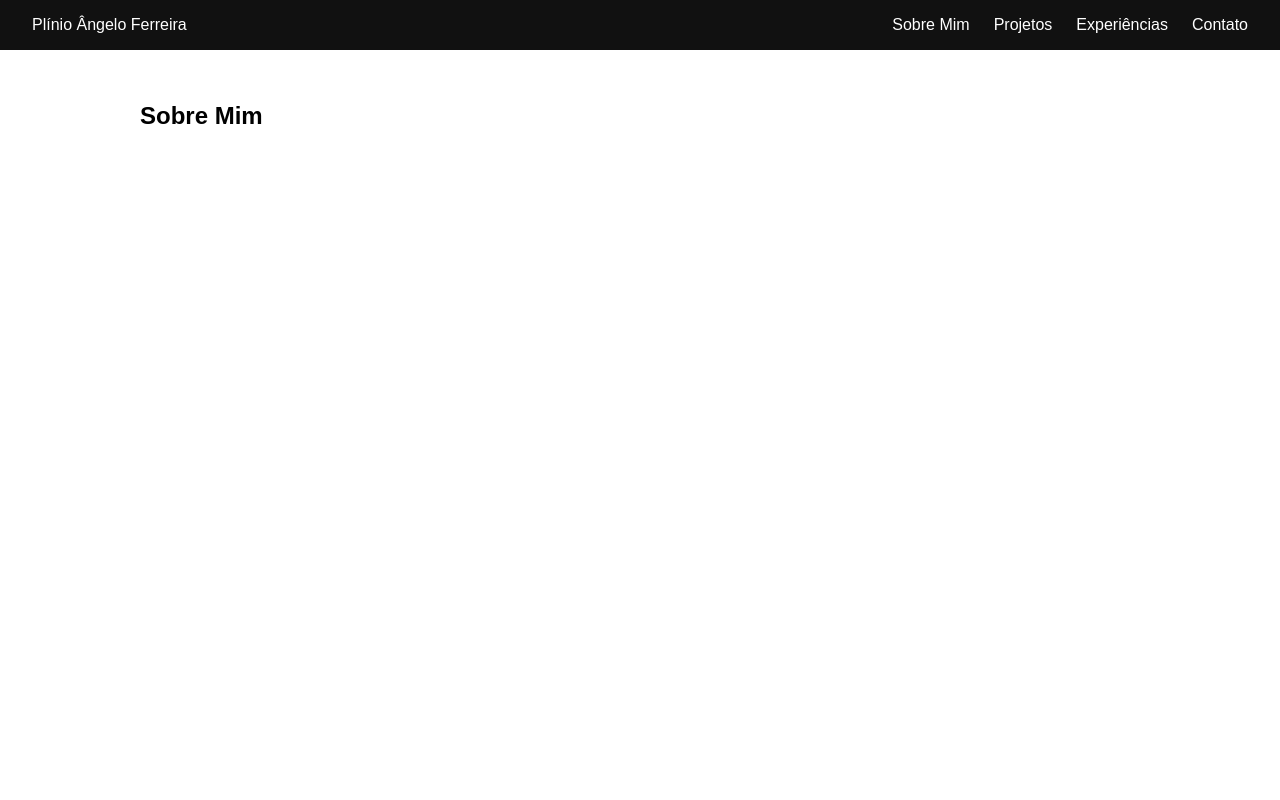
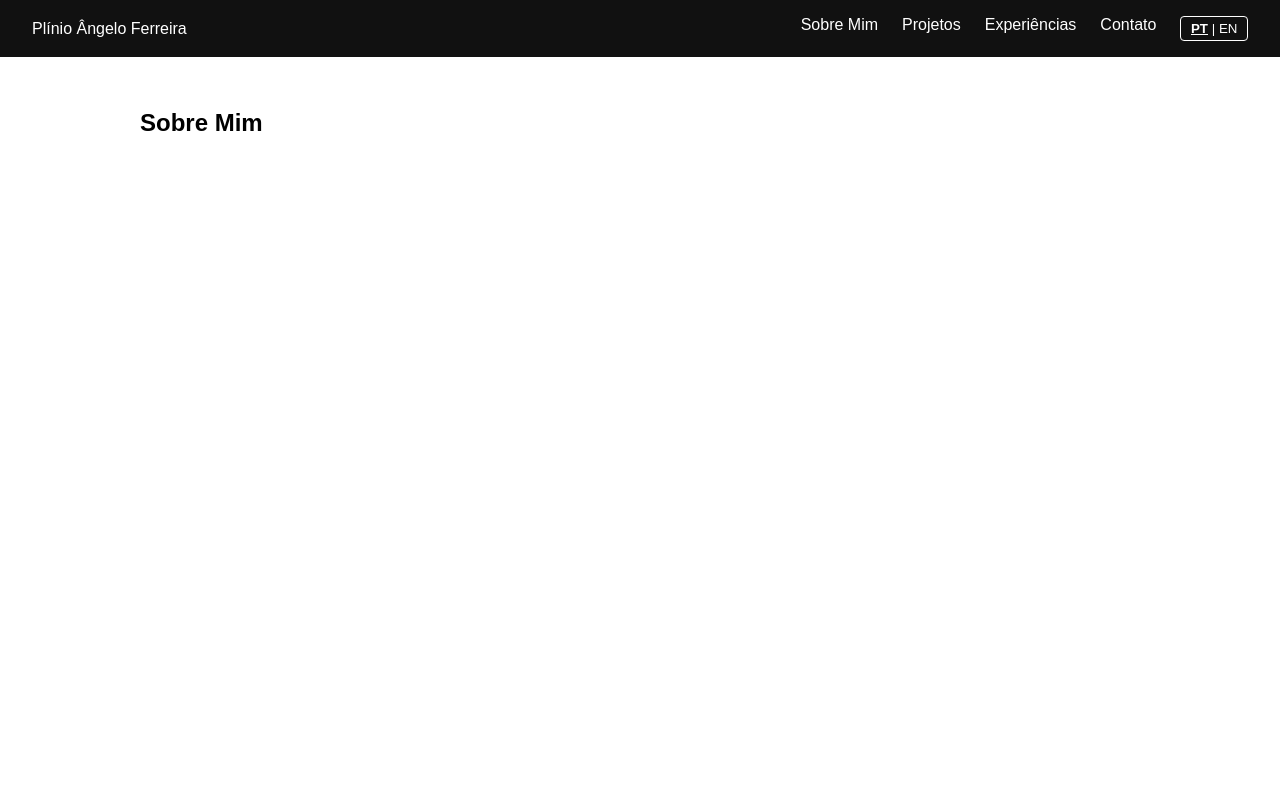
Before and after one commit to afplinio/portfolio, a React app: page / in a window 1280 px wide. Shown: the top 800 px of the page. Built offline with nearby package versions, Linux system fonts and the light colour scheme; the HTML template or start-up script is replaced by a standard one.

Commit message:
Adiciona troca de idioma PT/EN

```diff
--- a/src/App.jsx
+++ b/src/App.jsx
@@ -1,25 +1,34 @@
+import { useState } from 'react'
 import Header from './components/Header'
 import Footer from './components/Footer'
+import { translations } from './data/translations'
 
 function App() {
+  const [lang, setLang] = useState('pt')
+  const t = translations[lang]
+
+  function alternarIdioma() {
+    setLang(lang === 'pt' ? 'en' : 'pt')
+  }
+
   return (
     <>
-      <Header />
+      <Header t={t.header} lang={lang} onToggleLang={alternarIdioma} />
       <main>
         <section id="sobre">
-          <h2>Sobre Mim</h2>
+          <h2>{t.header.menu.sobre}</h2>
         </section>
         <section id="projetos">
-          <h2>Projetos</h2>
+          <h2>{t.header.menu.projetos}</h2>
         </section>
         <section id="experiencias">
-          <h2>Experiências</h2>
+          <h2>{t.header.menu.experiencias}</h2>
         </section>
         <section id="contato">
-          <h2>Contato</h2>
+          <h2>{t.header.menu.contato}</h2>
         </section>
       </main>
-      <Footer />
+      <Footer t={t.footer} />
     </>
   )
 }
--- a/src/components/Footer.jsx
+++ b/src/components/Footer.jsx
@@ -1,11 +1,11 @@
 import './Footer.css'
 
-function Footer() {
+function Footer({ t }) {
   const ano = new Date().getFullYear()
 
   return (
     <footer className="footer">
-      <p>© {ano} Plínio Ângelo Ferreira. Todos os direitos reservados.</p>
+      <p>© {ano} Plínio Ângelo Ferreira. {t.direitos}</p>
     </footer>
   )
 }
--- a/src/components/Header.css
+++ b/src/components/Header.css
@@ -23,6 +23,20 @@
   text-decoration: underline;
 }
 
+.header__lang {
+  background: none;
+  border: 1px solid #fff;
+  border-radius: 4px;
+  color: #fff;
+  padding: 0.25rem 0.6rem;
+  cursor: pointer;
+}
+
+.header__lang .ativo {
+  font-weight: bold;
+  text-decoration: underline;
+}
+
 @media (max-width: 600px) {
   .header {
     flex-direction: column;
--- a/src/components/Header.jsx
+++ b/src/components/Header.jsx
@@ -1,14 +1,19 @@
 import './Header.css'
 
-function Header() {
+function Header({ t, lang, onToggleLang }) {
   return (
     <header className="header">
       <span className="header__logo">Plínio Ângelo Ferreira</span>
       <nav className="header__nav">
-        <a href="#sobre">Sobre Mim</a>
-        <a href="#projetos">Projetos</a>
-        <a href="#experiencias">Experiências</a>
-        <a href="#contato">Contato</a>
+        <a href="#sobre">{t.menu.sobre}</a>
+        <a href="#projetos">{t.menu.projetos}</a>
+        <a href="#experiencias">{t.menu.experiencias}</a>
+        <a href="#contato">{t.menu.contato}</a>
+        <button className="header__lang" onClick={onToggleLang}>
+          <span className={lang === 'pt' ? 'ativo' : ''}>PT</span>
+          {' | '}
+          <span className={lang === 'en' ? 'ativo' : ''}>EN</span>
+        </button>
       </nav>
     </header>
   )
--- /dev/null
+++ b/src/data/translations.js
@@ -0,0 +1,28 @@
+export const translations = {
+  pt: {
+    header: {
+      menu: {
+        sobre: 'Sobre Mim',
+        projetos: 'Projetos',
+        experiencias: 'Experiências',
+        contato: 'Contato',
+      },
+    },
+    footer: {
+      direitos: 'Todos os direitos reservados.',
+    },
+  },
+  en: {
+    header: {
+      menu: {
+        sobre: 'About Me',
+        projetos: 'Projects',
+        experiencias: 'Experience',
+        contato: 'Contact',
+      },
+    },
+    footer: {
+      direitos: 'All rights reserved.',
+    },
+  },
+}
```
